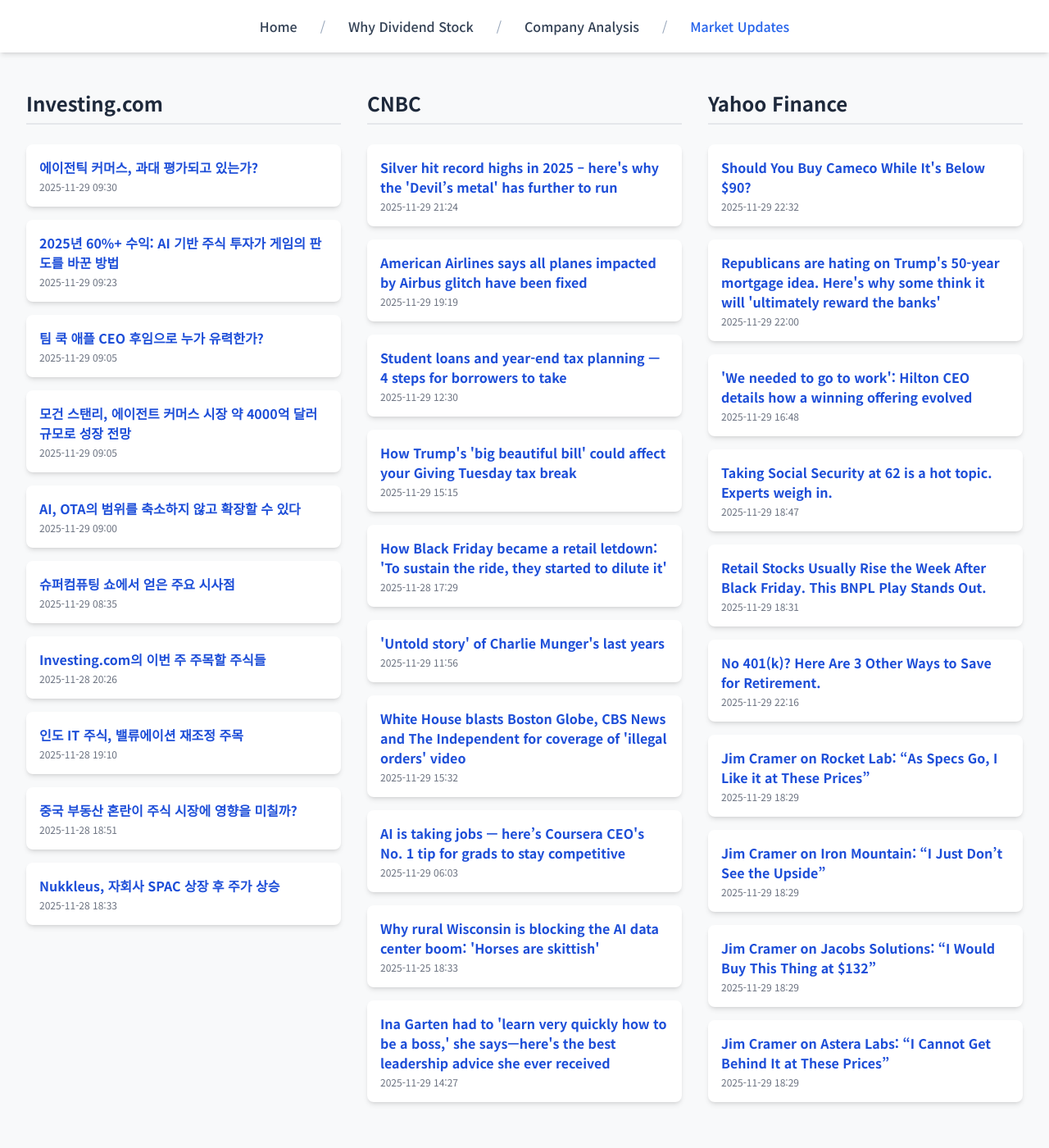
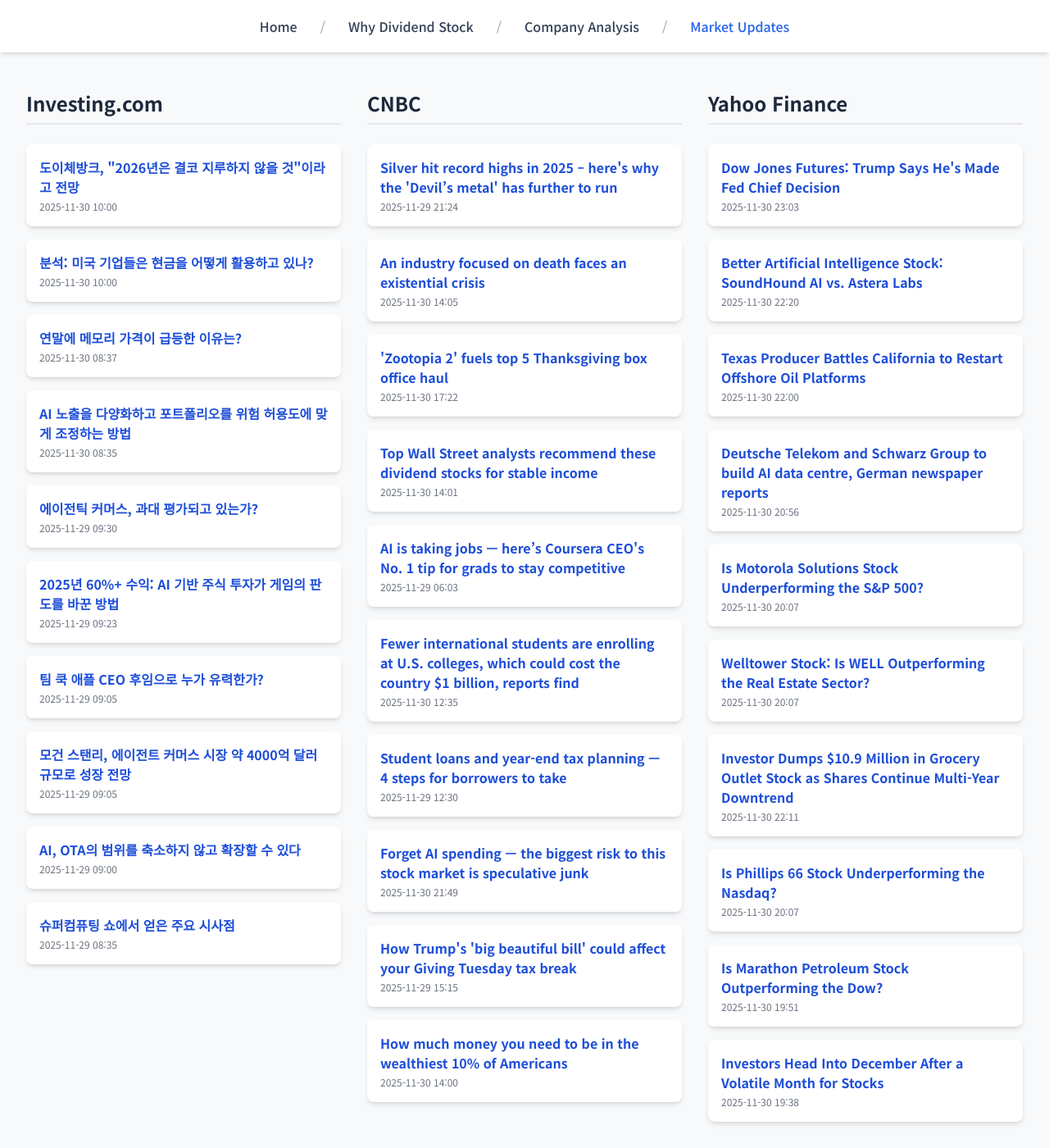
Before and after one commit to Kay-Hwang/my-company-analysis, a Jekyll site: the page built from market-updates.html, in a window 1280 px wide and 1400 px high, scrolled down 166 px. Shown: the whole window at 82% size. Built offline with Jekyll 4.4.1, drawn with Linux system fonts in a browser that asks for light colours; nearby versions of some CDN libraries; a script that is not in the unit is left out; before the commit the page ends 1542 px from its top, so only the background shows below that.

Commit message:
Update daily data

```diff
--- a/_data/latest_data.json
+++ b/_data/latest_data.json
@@ -1,7 +1,31 @@
 {
-  "lastUpdated": "2025년 11월 30일 08:17 KST",
+  "lastUpdated": "2025년 12월 01일 08:17 KST",
   "news": {
     "investing": [
+      {
+        "title": "도이체방크, \"2026년은 결코 지루하지 않을 것\"이라고 전망",
+        "link": "https://kr.investing.com/news/stock-market-news/article-1736441",
+        "pubDate": "2025-11-30 10:00:12",
+        "summary": "도이체방크, \"2026년은 결코 지루하지 않을 것\"이라고 전망"
+      },
+      {
+        "title": "분석: 미국 기업들은 현금을 어떻게 활용하고 있나?",
+        "link": "https://kr.investing.com/news/stock-market-news/article-1736442",
+        "pubDate": "2025-11-30 10:00:08",
+        "summary": "분석: 미국 기업들은 현금을 어떻게 활용하고 있나?"
+      },
+      {
+        "title": "연말에 메모리 가격이 급등한 이유는?",
+        "link": "https://kr.investing.com/news/stock-market-news/article-1736421",
+        "pubDate": "2025-11-30 08:37:15",
+        "summary": "연말에 메모리 가격이 급등한 이유는?"
+      },
+      {
+        "title": "AI 노출을 다양화하고 포트폴리오를 위험 허용도에 맞게 조정하는 방법",
+        "link": "https://kr.investing.com/news/stock-market-news/article-1736419",
+        "pubDate": "2025-11-30 08:35:03",
+        "summary": "AI 노출을 다양화하고 포트폴리오를 위험 허용도에 맞게 조정하는 방법"
+      },
       {
         "title": "에이전틱 커머스, 과대 평가되고 있는가?",
         "link": "https://kr.investing.com/news/stock-market-news/article-1736369",
@@ -37,30 +61,6 @@
         "link": "https://kr.investing.com/news/stock-market-news/article-1736360",
         "pubDate": "2025-11-29 08:35:04",
         "summary": "슈퍼컴퓨팅 쇼에서 얻은 주요 시사점"
-      },
-      {
-        "title": "Investing.com의 이번 주 주목할 주식들",
-        "link": "https://kr.investing.com/news/stock-market-news/article-1736209",
-        "pubDate": "2025-11-28 20:26:30",
-        "summary": "Investing.com의 이번 주 주목할 주식들"
-      },
-      {
-        "title": "인도 IT 주식, 밸류에이션 재조정 주목",
-        "link": "https://kr.investing.com/news/stock-market-news/article-93CH-1736191",
-        "pubDate": "2025-11-28 19:10:14",
-        "summary": "인도 IT 주식, 밸류에이션 재조정 주목"
-      },
-      {
-        "title": "중국 부동산 혼란이 주식 시장에 영향을 미칠까?",
-        "link": "https://kr.investing.com/news/stock-market-news/article-1736185",
-        "pubDate": "2025-11-28 18:51:28",
-        "summary": "중국 부동산 혼란이 주식 시장에 영향을 미칠까?"
-      },
-      {
-        "title": "Nukkleus, 자회사 SPAC 상장 후 주가 상승",
-        "link": "https://kr.investing.com/news/stock-market-news/article-93CH-1736178",
-        "pubDate": "2025-11-28 18:33:20",
-        "summary": "Nukkleus, 자회사 SPAC 상장 후 주가 상승"
       }
     ],
     "cnbc": [
@@ -71,10 +71,34 @@
         "summary": "While industrial demand for silver is expected to decline slightly in 2025, the metal is increasingly used in electric vehicles, for AI components and in photovoltaics."
       },
       {
-        "title": "American Airlines says all planes impacted by Airbus glitch have been fixed",
-        "link": "https://www.cnbc.com/2025/11/29/airbus-recall-disrupts-global-travel-a320-jets-grounded-glitch-linked-solar-flares.html",
-        "pubDate": "Sat, 29 Nov 2025 19:19:25 GMT",
-        "summary": "American Airlines said Saturday that aircrafts impacted by an Airbus recall have received the software fixes necessary to resume flying."
+        "title": "An industry focused on death faces an existential crisis",
+        "link": "https://www.cnbc.com/2025/11/30/monument-gravestone-makers-tariffs-cremations.html",
+        "pubDate": "Sun, 30 Nov 2025 14:05:39 GMT",
+        "summary": "The small, family run companies that make traditional memorialization products like gravestones are facing the dual challenges of tariffs and cremation."
+      },
+      {
+        "title": "'Zootopia 2' fuels top 5 Thanksgiving box office haul",
+        "link": "https://www.cnbc.com/2025/11/30/zootopia-2-fuels-top-5-thanksgiving-box-office-haul.html",
+        "pubDate": "Sun, 30 Nov 2025 17:22:21 GMT",
+        "summary": "Disney's \"Zootopia 2\" tallied an estimated $156 million during the five-day Thanksgiving holiday, leading the box office to a top five performance."
+      },
+      {
+        "title": "Top Wall Street analysts recommend these dividend stocks for stable income",
+        "link": "https://www.cnbc.com/2025/11/30/top-wall-street-analysts-recommend-these-dividend-stocks-for-stable-income.html",
+        "pubDate": "Sun, 30 Nov 2025 14:01:19 GMT",
+        "summary": "TipRanks' ranking service discusses three dividend-paying stocks, including ConocoPhillips and International Business Machines."
+      },
+      {
+        "title": "AI is taking jobs — here’s Coursera CEO's No. 1 tip for grads to stay competitive",
+        "link": "https://www.cnbc.com/2025/11/29/coursera-ceos-top-tips-for-grads-to-stay-competitive-as-ai-takes-jobs.html",
+        "pubDate": "Sat, 29 Nov 2025 06:03:21 GMT",
+        "summary": "\"They're [recruiters] going to be assessing your mindset and your traits as a human being more than your experience,\" Coursera's CEO told CNBC Make It."
+      },
+      {
+        "title": "Fewer international students are enrolling at U.S. colleges, which could cost the country $1 billion, reports find",
+        "link": "https://www.cnbc.com/2025/11/30/international-student-enrollment-decline.html",
+        "pubDate": "Sun, 30 Nov 2025 12:35:01 GMT",
+        "summary": "In the fall 2025 semester, new international student enrollment at U.S. institutions fell 17%, according to a recent report."
       },
       {
         "title": "Student loans and year-end tax planning — 4 steps for borrowers to take",
@@ -83,108 +107,84 @@
         "summary": "Recent changes to the federal student loan system may affect borrowers' taxes. There are some helpful steps you can take now, experts say."
       },
       {
+        "title": "Forget AI spending — the biggest risk to this stock market is speculative junk",
+        "link": "https://www.cnbc.com/2025/11/30/cramer-forget-ai-spending-the-biggest-risk-to-this-market-is-speculation.html",
+        "pubDate": "Sun, 30 Nov 2025 21:49:53 GMT",
+        "summary": "The idea that these alternative investments somehow create anything en masse is almost ludicrous."
+      },
+      {
         "title": "How Trump's 'big beautiful bill' could affect your Giving Tuesday tax break",
         "link": "https://www.cnbc.com/2025/11/29/trump-big-beautiful-bill-giving-tuesday-tax-break.html",
         "pubDate": "Sat, 29 Nov 2025 15:15:01 GMT",
         "summary": "If you plan to donate money on Giving Tuesday, here's how President Donald Trump's \"big beautiful bill\" could affect your tax deduction."
       },
       {
-        "title": "How Black Friday became a retail letdown: 'To sustain the ride, they started to dilute it'",
-        "link": "https://www.cnbc.com/2025/11/28/black-friday-shopping-retail-letdown.html",
-        "pubDate": "Fri, 28 Nov 2025 17:29:33 GMT",
-        "summary": "Black Friday used to be the biggest in-person shopping event of the year, but for six straight years, online sales have outpaced stores."
-      },
-      {
-        "title": "'Untold story' of Charlie Munger's last years",
-        "link": "https://www.cnbc.com/2025/11/29/untold-story-of-charlie-mungers-last-years.html",
-        "pubDate": "Sat, 29 Nov 2025 11:56:04 GMT",
-        "summary": "The Wall Street Journal reports Berkshire's late vice chair was \"making gutsy investments, forging unlikely friendships and facing new challenges to the end.\""
-      },
-      {
-        "title": "White House blasts Boston Globe, CBS News and The Independent for coverage of 'illegal orders' video",
-        "link": "https://www.cnbc.com/2025/11/29/white-house-blasts-news-outlets-for-coverage-of-illegal-orders-video.html",
-        "pubDate": "Sat, 29 Nov 2025 15:32:44 GMT",
-        "summary": "Last week, six Democrats with military or national security experience, released a video reminding service members they have the right to refuse illegal orders."
-      },
-      {
-        "title": "AI is taking jobs — here’s Coursera CEO's No. 1 tip for grads to stay competitive",
-        "link": "https://www.cnbc.com/2025/11/29/coursera-ceos-top-tips-for-grads-to-stay-competitive-as-ai-takes-jobs.html",
-        "pubDate": "Sat, 29 Nov 2025 06:03:21 GMT",
-        "summary": "\"They're [recruiters] going to be assessing your mindset and your traits as a human being more than your experience,\" Coursera's CEO told CNBC Make It."
-      },
-      {
-        "title": "Why rural Wisconsin is blocking the AI data center boom: 'Horses are skittish'",
-        "link": "https://www.cnbc.com/2025/11/25/microsoft-ai-data-center-rejection-vs-support.html",
-        "pubDate": "Tue, 25 Nov 2025 18:33:31 GMT",
-        "summary": "Tech giants are increasingly facing community backlash as they select places to build mammoth AI data centers."
-      },
-      {
-        "title": "Ina Garten had to 'learn very quickly how to be a boss,' she says—here's the best leadership advice she ever received",
-        "link": "https://www.cnbc.com/2025/11/29/ina-garten-had-to-learn-very-quickly-how-to-be-a-boss-she-saysthe-best-leadership-advice-she-ever-received.html",
-        "pubDate": "Sat, 29 Nov 2025 14:27:01 GMT",
-        "summary": "When she opened her store Barefoot Contessa in 1978, Ina Garten had a lot to learn about being a boss."
+        "title": "How much money you need to be in the wealthiest 10% of Americans",
+        "link": "https://www.cnbc.com/2025/11/30/how-much-money-you-need-to-be-in-the-wealthiest-10-percent-of-americans.html",
+        "pubDate": "Sun, 30 Nov 2025 14:00:01 GMT",
+        "summary": "You need nearly $2 million in net worth to be considered part of the wealthiest 10% of Americans."
       }
     ],
     "yahoo": [
       {
-        "title": "Should You Buy Cameco While It's Below $90?",
-        "link": "https://finance.yahoo.com/news/buy-cameco-while-below-90-223200067.html",
-        "pubDate": "2025-11-29T22:32:00Z",
-        "summary": "Should You Buy Cameco While It's Below $90?"
+        "title": "Dow Jones Futures: Trump Says He's Made Fed Chief Decision",
+        "link": "https://www.investors.com/market-trend/stock-market-today/dow-jones-futures-president-trump-fed-chief-decision/?src=A00220&yptr=yahoo",
+        "pubDate": "2025-11-30T23:03:47Z",
+        "summary": "Dow Jones Futures: Trump Says He's Made Fed Chief Decision"
       },
       {
-        "title": "Republicans are hating on Trump's 50-year mortgage idea. Here's why some think it will 'ultimately reward the banks'",
-        "link": "https://finance.yahoo.com/news/republicans-hating-trumps-50-mortgage-220000505.html",
-        "pubDate": "2025-11-29T22:00:00Z",
-        "summary": "Republicans are hating on Trump's 50-year mortgage idea. Here's why some think it will 'ultimately reward the banks'"
+        "title": "Better Artificial Intelligence Stock: SoundHound AI vs. Astera Labs",
+        "link": "https://finance.yahoo.com/news/better-artificial-intelligence-stock-soundhound-222000649.html",
+        "pubDate": "2025-11-30T22:20:00Z",
+        "summary": "Better Artificial Intelligence Stock: SoundHound AI vs. Astera Labs"
       },
       {
-        "title": "'We needed to go to work': Hilton CEO details how a winning offering evolved",
-        "link": "https://finance.yahoo.com/news/we-needed-to-go-to-work-hilton-ceo-details-how-a-winning-offering-evolved-164813595.html",
-        "pubDate": "2025-11-29T16:48:34Z",
-        "summary": "'We needed to go to work': Hilton CEO details how a winning offering evolved"
+        "title": "Texas Producer Battles California to Restart Offshore Oil Platforms",
+        "link": "https://finance.yahoo.com/news/texas-producer-battles-california-restart-220000756.html",
+        "pubDate": "2025-11-30T22:00:00Z",
+        "summary": "Texas Producer Battles California to Restart Offshore Oil Platforms"
       },
       {
-        "title": "Taking Social Security at 62 is a hot topic. Experts weigh in.",
-        "link": "https://finance.yahoo.com/news/taking-social-security-at-62-is-a-hot-topic-experts-weigh-in-184651246.html",
-        "pubDate": "2025-11-29T18:47:07Z",
-        "summary": "Taking Social Security at 62 is a hot topic. Experts weigh in."
+        "title": "Deutsche Telekom and Schwarz Group to build AI data centre, German newspaper reports",
+        "link": "https://finance.yahoo.com/news/deutsche-telekom-schwarz-group-build-205613095.html",
+        "pubDate": "2025-11-30T20:56:13Z",
+        "summary": "Deutsche Telekom and Schwarz Group to build AI data centre, German newspaper reports"
       },
       {
-        "title": "Retail Stocks Usually Rise the Week After Black Friday. This BNPL Play Stands Out.",
-        "link": "https://www.barrons.com/articles/black-friday-stocks-affirm-amazon-walmart-e4de27d6?siteid=yhoof2&yptr=yahoo",
-        "pubDate": "2025-11-29T18:31:00Z",
-        "summary": "Retail Stocks Usually Rise the Week After Black Friday. This BNPL Play Stands Out."
+        "title": "Is Motorola Solutions Stock Underperforming the S&P 500?",
+        "link": "https://finance.yahoo.com/news/motorola-solutions-stock-underperforming-p-200744023.html",
+        "pubDate": "2025-11-30T20:07:44Z",
+        "summary": "Is Motorola Solutions Stock Underperforming the S&P 500?"
       },
       {
-        "title": "No 401(k)? Here Are 3 Other Ways to Save for Retirement.",
-        "link": "https://finance.yahoo.com/news/no-401-k-3-other-221600184.html",
-        "pubDate": "2025-11-29T22:16:00Z",
-        "summary": "No 401(k)? Here Are 3 Other Ways to Save for Retirement."
+        "title": "Welltower Stock: Is WELL Outperforming the Real Estate Sector?",
+        "link": "https://finance.yahoo.com/news/welltower-stock-well-outperforming-real-200743124.html",
+        "pubDate": "2025-11-30T20:07:43Z",
+        "summary": "Welltower Stock: Is WELL Outperforming the Real Estate Sector?"
       },
       {
-        "title": "Jim Cramer on Rocket Lab: “As Specs Go, I Like it at These Prices”",
-        "link": "https://finance.yahoo.com/news/jim-cramer-rocket-lab-specs-182921896.html",
-        "pubDate": "2025-11-29T18:29:21Z",
-        "summary": "Jim Cramer on Rocket Lab: “As Specs Go, I Like it at These Prices”"
+        "title": "Investor Dumps $10.9 Million in Grocery Outlet Stock as Shares Continue Multi-Year Downtrend",
+        "link": "https://finance.yahoo.com/news/investor-dumps-10-9-million-221153363.html",
+        "pubDate": "2025-11-30T22:11:53Z",
+        "summary": "Investor Dumps $10.9 Million in Grocery Outlet Stock as Shares Continue Multi-Year Downtrend"
       },
       {
-        "title": "Jim Cramer on Iron Mountain: “I Just Don’t See the Upside”",
-        "link": "https://finance.yahoo.com/news/jim-cramer-iron-mountain-just-182919544.html",
-        "pubDate": "2025-11-29T18:29:19Z",
-        "summary": "Jim Cramer on Iron Mountain: “I Just Don’t See the Upside”"
+        "title": "Is Phillips 66 Stock Underperforming the Nasdaq?",
+        "link": "https://finance.yahoo.com/news/phillips-66-stock-underperforming-nasdaq-200742312.html",
+        "pubDate": "2025-11-30T20:07:42Z",
+        "summary": "Is Phillips 66 Stock Underperforming the Nasdaq?"
       },
       {
-        "title": "Jim Cramer on Jacobs Solutions: “I Would Buy This Thing at $132”",
-        "link": "https://finance.yahoo.com/news/jim-cramer-jacobs-solutions-buy-182918863.html",
-        "pubDate": "2025-11-29T18:29:18Z",
-        "summary": "Jim Cramer on Jacobs Solutions: “I Would Buy This Thing at $132”"
+        "title": "Is Marathon Petroleum Stock Outperforming the Dow?",
+        "link": "https://finance.yahoo.com/news/marathon-petroleum-stock-outperforming-dow-195143572.html",
+        "pubDate": "2025-11-30T19:51:43Z",
+        "summary": "Is Marathon Petroleum Stock Outperforming the Dow?"
       },
       {
-        "title": "Jim Cramer on Astera Labs: “I Cannot Get Behind It at These Prices”",
-        "link": "https://finance.yahoo.com/news/jim-cramer-astera-labs-cannot-182916203.html",
-        "pubDate": "2025-11-29T18:29:16Z",
-        "summary": "Jim Cramer on Astera Labs: “I Cannot Get Behind It at These Prices”"
+        "title": "Investors Head Into December After a Volatile Month for Stocks",
+        "link": "https://www.barrons.com/livecoverage/sundayshows1130/card/investors-head-into-december-after-a-volatile-month-for-stocks-eRiA50juXT1aYyg0bXt2?siteid=yhoof2&yptr=yahoo",
+        "pubDate": "2025-11-30T19:38:44Z",
+        "summary": "Investors Head Into December After a Volatile Month for Stocks"
       }
     ]
   }
```
